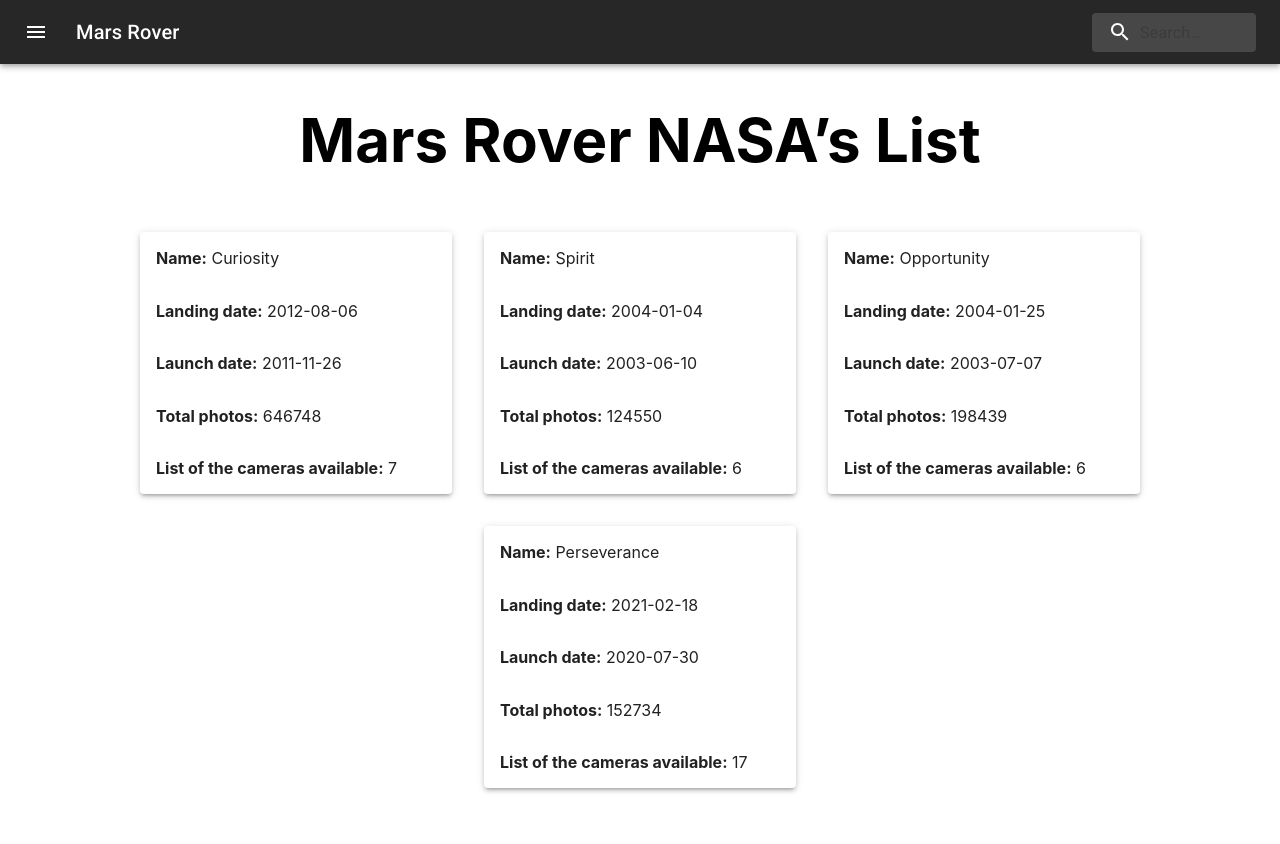
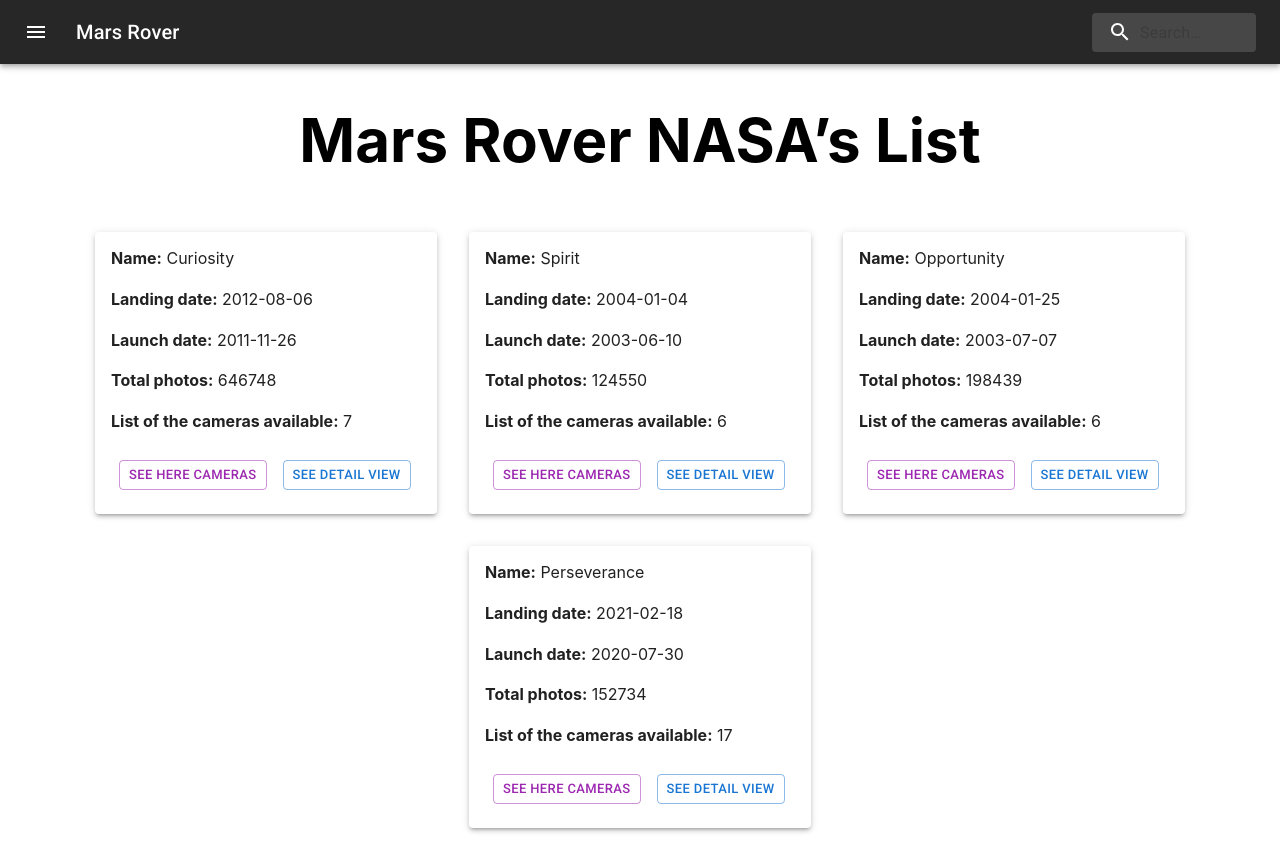
Before and after one commit to chrisdev0342/mars-rover-gallery, a React (Create React App) app: page / in a window 1280 px wide. Before the commit the page ends 804 px from the top, so only its background shows below. Built offline with nearby package versions, Linux system fonts and the light colour scheme.

Commit message:
Improved styling

```diff
--- a/src/App.css
+++ b/src/App.css
@@ -5,7 +5,12 @@
   justify-content: space-between;
 }
 
+.backToHome {
+  width: 10%;
+}
+
 .backToHome a {
+  margin: 20px 50px;
   display: flex;
   color: #000;
   text-decoration: none;
--- a/src/pages/RoverDetail/index.js
+++ b/src/pages/RoverDetail/index.js
@@ -58,6 +58,12 @@
 
     return (
         <Box>
+            <div className='backToHome'>
+                <a href='/'><ArrowBackIcon /> back</a>
+            </div>
+            <div className='TitleStyle'>
+                <h3>Mars Rover Detail View</h3>
+            </div>
             <Box sx={{
                 display: 'flex',
                 flexWrap: 'wrap',
@@ -65,9 +71,9 @@
                 marginTop: '30px',
                 width: '100%',
                 '& > :not(style)': {
-                    // m: 2,
+                    m: 2,
                     p: 2,
-                    width: '44%'
+                    width: '40%'
                 }
             }}>
                 <Snackbar
@@ -77,16 +83,10 @@
                 >
                     <Alert severity="error">{message}</Alert>
                 </Snackbar>
-                <div className='backToHome'>
-                    <a href='/'><ArrowBackIcon /> back</a>
-                </div>
                 <LocalizationProvider dateAdapter={AdapterDateFns}>
                     <DatePicker onChange={(e) => setDate(moment(e).format('YYYY-MM-DD'))} defaultValue={new Date()} />
                 </LocalizationProvider>
             </Box>
-            <div className='TitleStyle'>
-                <h3>Mars Rover Detail View</h3>
-            </div>
             <Box
                 sx={{
                     display: 'flex',
--- a/src/pages/Rovers/index.js
+++ b/src/pages/Rovers/index.js
@@ -4,6 +4,7 @@
 import Api from "./../../helper/api";
 import { useEffect, useState } from 'react';
 import { useNavigate } from 'react-router-dom';
+import Button from '@mui/material/Button';
 
 const Rovers = () => {
     const api = new Api();
@@ -44,9 +45,9 @@
                     '& > :not(style)': {
                         m: 2,
                         p: 2,
-                        width: 280,
+                        width: 310,
                         height: 'auto',
-                        minHeight: 230
+                        minHeight: 250
                     }
                 }}
             >
@@ -72,6 +73,10 @@
                             {item.full_name || ''}
                             </div>
                         ))} */}
+                            <div>
+                                <Button variant="outlined" size="small" color='secondary' sx={{ m: 1 }}>See Here Cameras</Button>
+                                <Button variant="outlined" size="small" sx={{ m: 1 }}>See Detail View</Button>
+                            </div>
                         </div>
                     </Paper>))
                 }
```
